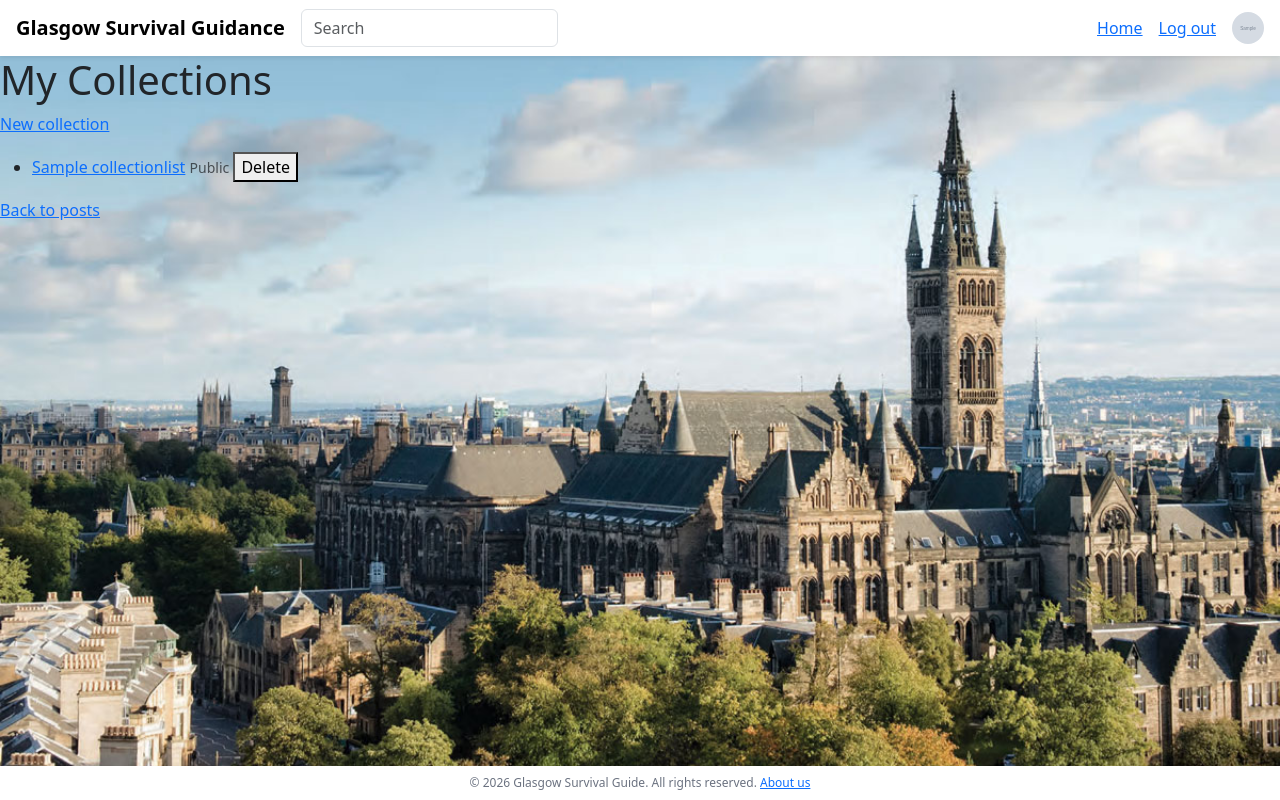
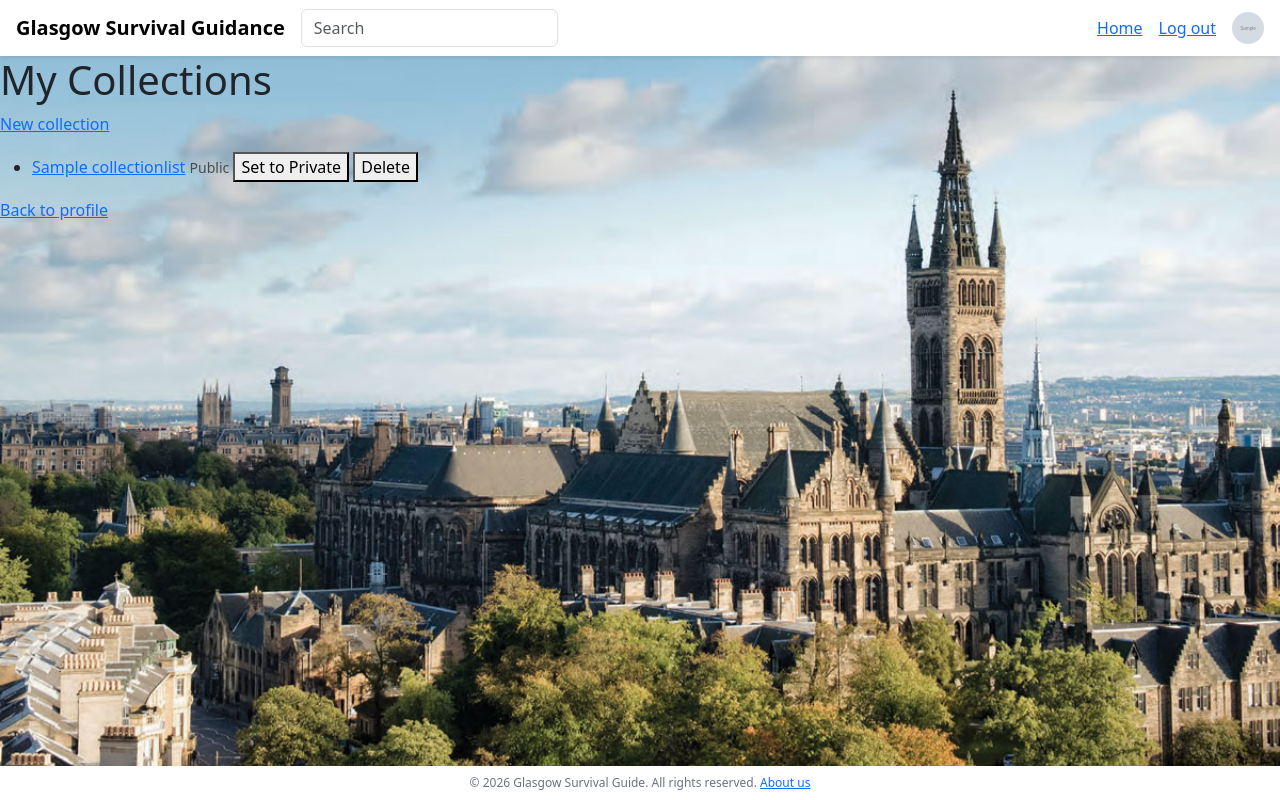
Before and after one commit to COMPSCI5012-Internet-Technology/GlasgowSurvivalGuide, a Django app: page /collections/ in a window 1280 px wide. Run offline with Django 5.2, Linux system fonts and the light colour scheme; a user stored in the database is signed in; tables that the repository leaves empty hold one stand-in row (values such as "Sample post"); grey boxes marked "Sample" are stand-in pictures.

Commit message:
modify /collection position

```diff
--- a/guide/urls.py
+++ b/guide/urls.py
@@ -23,6 +23,7 @@ urlpatterns = [
     path('collections/<int:collection_pk>/add/<int:post_pk>/', views.collection_add, name='collection_add'),
     path('collections/<int:collection_pk>/remove/<int:post_pk>/', views.collection_remove, name='collection_remove'),
     path('collections/<int:pk>/delete/', views.collection_delete, name='collection_delete'),
+    path('collections/<int:pk>/toggle-status/', views.collection_toggle_status, name='collection_toggle_status'),
     path('collections/<int:pk>/', views.collection_detail, name='collection_detail'),
     path('logout/', views.user_logout, name='logout'),
 ]
--- a/guide/views.py
+++ b/guide/views.py
@@ -394,3 +394,15 @@ def collection_delete(request, pk):
         raise Http404
     collection.delete()
     return redirect('guide:collection_list')
+
+
+@login_required
+def collection_toggle_status(request, pk):
+    if request.method != 'POST':
+        return redirect('guide:collection_list')
+    collection = get_object_or_404(CollectionList, pk=pk)
+    if collection.owner != request.user:
+        raise Http404
+    collection.status = not collection.status
+    collection.save()
+    return redirect('guide:collection_list')
--- a/templates/guide/collection_list.html
+++ b/templates/guide/collection_list.html
@@ -9,7 +9,11 @@
   <li>
     <a href="{% url 'guide:collection_detail' pk=col.pk %}">{{ col.name }}</a>
     <span class="text-muted small">{% if col.status %}Public{% else %}Private{% endif %}</span>
-    <form method="post" action="{% url 'guide:collection_delete' pk=col.pk %}" style="display: inline;">
+    <form method="post" action="{% url 'guide:collection_toggle_status' pk=col.pk %}" style="display: inline;">
+      {% csrf_token %}
+      <button type="submit">{% if col.status %}Set to Private{% else %}Set to Public{% endif %}</button>
+    </form>
+    <form method="post" action="{% url 'guide:collection_delete' pk=col.pk %}" style="display: inline;" onsubmit="return confirm('Are you sure you want to delete this collection?');">
       {% csrf_token %}
       <button type="submit">Delete</button>
     </form>
@@ -19,5 +23,5 @@
 {% else %}
 <p>No collections yet.</p>
 {% endif %}
-<p><a href="{% url 'guide:post_list' %}">Back to posts</a></p>
+<p><a href="{% url 'guide:profile' %}">Back to profile</a></p>
 {% endblock %}
```
